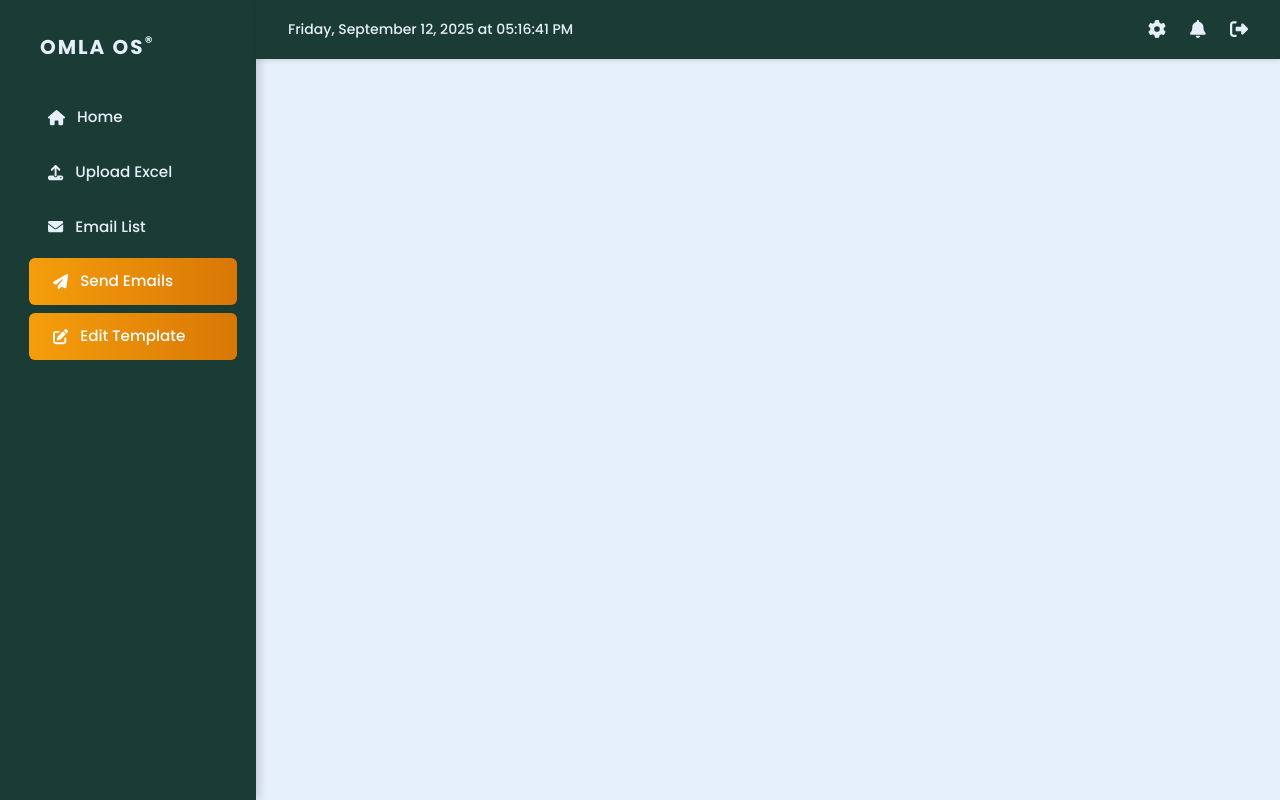
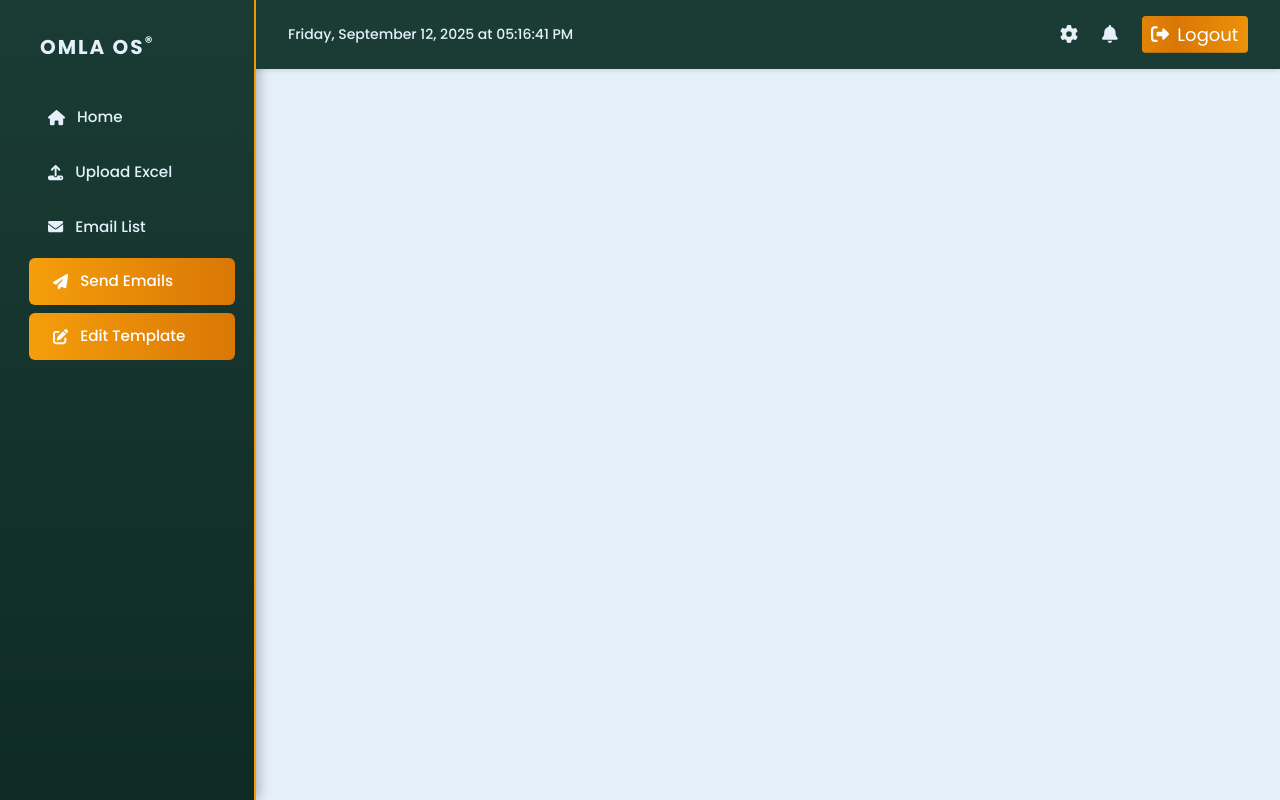
Before and after one commit to alexwaya0/email-marketing, a Django app: template sender/templates/sender/base.html in a window 1280 px wide. Run offline with Django 3.2, Linux system fonts and the light colour scheme; the template is opened without the code that fills it, so the values that code supplies are empty; some libraries are stand-ins or nearby versions.

Commit message:
standout sidebar

```diff
--- a/sender/templates/sender/base.html
+++ b/sender/templates/sender/base.html
@@ -46,9 +46,29 @@
             font-size: 1.125rem;
             transition: all 0.3s ease;
             position: relative;
+            display: flex;
+            align-items: center;
+            gap: 0.5rem;
         }
-        .top-nav .icons a:hover {
+        .top-nav .icons a:not(.logout-btn):hover {
             color: #F59E0B;
+        }
+        .top-nav .icons .logout-btn {
+            padding: 0.3rem 0.6rem;
+            border-radius: 0.25rem;
+            background: linear-gradient(to right, #F59E0B, #D97706, #F59E0B);
+            background-size: 200% auto;
+            animation: gradientShift 3s ease infinite;
+            color: #FFFFFF;
+            transition: transform 0.3s ease;
+        }
+        .top-nav .icons .logout-btn:hover {
+            transform: scale(1.05);
+        }
+        @keyframes gradientShift {
+            0% { background-position: 0% 50%; }
+            50% { background-position: 100% 50%; }
+            100% { background-position: 0% 50%; }
         }
         .top-nav .icons a .tooltip {
             visibility: hidden;
@@ -131,8 +151,9 @@
             color: #F59E0B;
         }
         aside {
-            background-color: #1A3C34;
-            box-shadow: 2px 0 10px rgba(0, 0, 0, 0.2);
+            background: linear-gradient(to bottom, #1A3C34, #0F2A24);
+            box-shadow: 2px 0 12px rgba(0, 0, 0, 0.3);
+            border-right: 2px solid #F59E0B;
             transition: all 0.3s ease;
             width: 256px;
             position: fixed;
@@ -310,8 +331,9 @@
                 <i class="fas fa-bell"></i>
                 <span class="tooltip">Notifications</span>
             </a>
-            <a href="{% url 'logout' %}" title="Logout" class="relative">
+            <a href="#" title="Logout" class="logout-btn relative">
                 <i class="fas fa-sign-out-alt"></i>
+                <span>Logout</span>
                 <span class="tooltip">Logout</span>
             </a>
         </div>
```
